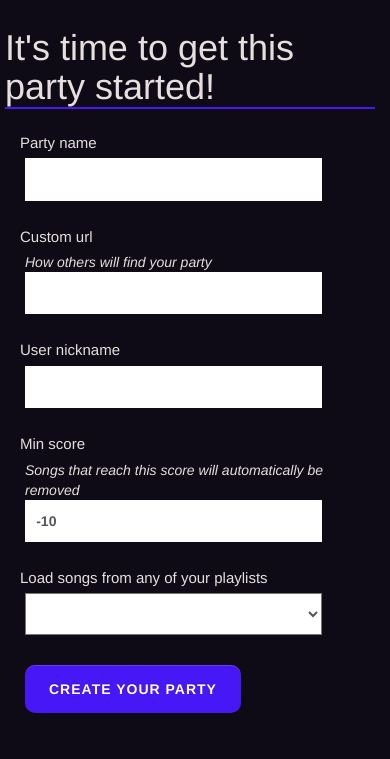
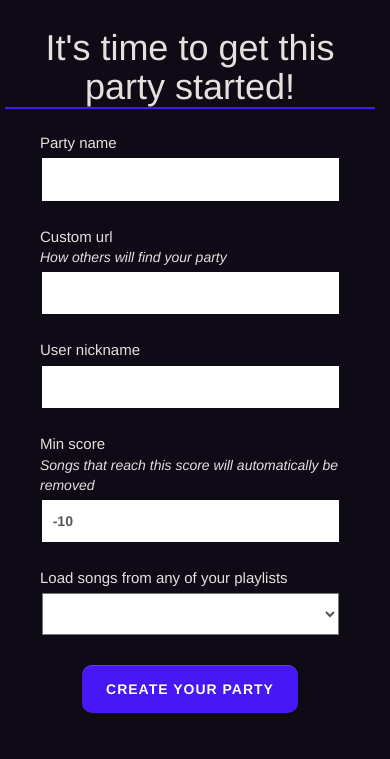
Before and after one commit to Up-Next/up-next, a Django app: template upnext/templates/create.html in a window 390 px wide. Shown: the part 103-862 px from the top of the page. Run offline with Django 3.2, Linux system fonts and the light colour scheme; the template is opened without the code that fills it, so the values that code supplies are empty; parts of the project's set-up code (start-up, migrations or seed data) failed here and were passed over; some libraries are stand-ins or nearby versions.

```diff
--- a/upnext/static/css/create.css
+++ b/upnext/static/css/create.css
@@ -11,18 +11,23 @@ body {
   background-color: #0e0b16;
 }
 
+.content {
+  text-align: center;
+}
+
 .blurb {
   margin: 18px 0;
   border-bottom: 2px solid #4717f6;
+  display: inline-block;
 }
 
-label {
-  font-size: 16px;
-  font-weight: 500;
-  display: block;
+.hint {
+  text-align: left;
+  margin-left: 30px;
 }
 
 input {
+  margin-top: 5px;
   width: 90%;
   color: #555;
   padding: 0.8em;
@@ -58,11 +63,22 @@ label {
   padding: 0 1em;
   width: 100%;
   font-size: 15px;
-  margin-left: -20px;
-  margin-bottom: 5px;
+  margin-left: 15px;
+  margin-bottom: 0;
   margin-top: 5px;
+  font-weight: 500;
+  text-align: left;
 }
 
+@media (max-width: 500px) {
+  label {
+    margin-left: 0;
+  }
+
+  .hint {
+    margin-left: 15px;
+  }
+}
 
 li {
   list-style-type: none
@@ -83,4 +99,5 @@ select {
   height: 42px;
   width: 90%;
   font-weight: bold;
+  margin-top: 5px;
 }
--- a/upnext/templates/create.html
+++ b/upnext/templates/create.html
@@ -1,10 +1,10 @@
 <!DOCTYPE html><html><head><title>UpNext</title></head><body>{% load staticfiles %}<meta charset="utf-8"><meta content="IE=edge, chrome=1" http-equiv="X-UA-Compatible"><meta content="width=device-width, initial-scale=1, maximum-scale=1" name="viewport"><link href="//maxcdn.bootstrapcdn.com/bootstrap/3.2.0/css/bootstrap.min.css" rel="stylesheet"><link href="//maxcdn.bootstrapcdn.com/bootstrap/3.2.0/css/bootstrap-theme.min.css" rel="stylesheet"><link href="{% static 'css/index.css' %}" rel="stylesheet"><div class="row header hidden-xs"><div class="col-xs-4"><a href="http://up-next.me"><img src="{% static 'images/logo.png' %}" height="30"></a></div><div class="col-xs-8"><div class="links"><div class="create"><a href="/create">+ Create a party</a></div><div class="how-to"><a href="/about">About</a></div></div></div></div><div class="row hidden"></div><div class="row header visible-xs"><div class="links-mobile"><div class="col-xs-12"><a href="http://up-next.me"><img src="{% static 'images/logo.png' %}" height="30"></a></div><div class="col-xs-12"><div class="create-mobile"><a href="/create">+ Create a party</a></div></div><div class="col-xs-12"><div class="how-to-mobile"><a href="/about">About</a></div></div></div></div><div class="content"><link href="{% static 'css/create.css' %}" rel="stylesheet"><h1 class="blurb">It's time to get this party started!</h1><form method="POST">{% csrf_token %}
 {% if form.party_name.errors %}<p class="error required"><label for="id_party_name">Party name</label><input id="id_party_name" type="text" name="party_name" maxlength="100"></p>{% else %}<p class="required"><label for="id_party_name">Party name</label><input id="id_party_name" type="text" name="party_name" maxlength="100"></p>{% endif %}
 {{ form.party_name.errors }}
-{% if form.url.errors %}<p class="error required"><label for="id_url">Custom url</label><i>How others will find your party</i><input id="id_url" type="text" name="url" maxlength="140"></p>{% else %}<p class="required"><label for="id_url">Custom url</label><i>How others will find your party</i><input id="id_url" type="text" name="url" maxlength="140"></p>{% endif %}
+{% if form.url.errors %}<p class="error required"><label for="id_url">Custom url</label><div class="hint"><i>How others will find your party</i></div><input id="id_url" type="text" name="url" maxlength="140"></p>{% else %}<p class="required"><label for="id_url">Custom url</label><div class="hint"><i>How others will find your party</i></div><input id="id_url" type="text" name="url" maxlength="140"></p>{% endif %}
 {{ form.url.errors }}
 {% if form.user_nickname.errors %}<p class="error required"><label for="id_user_nickname">User nickname</label><input id="id_user_nickname" type="text" name="user_nickname" maxlength="180"></p>{% else %}<p class="required"><label for="id_user_nickname">User nickname</label><input id="id_user_nickname" type="text" name="user_nickname" maxlength="180"></p>{% endif %}
 {{ form.user_nickname.errors }}
-{% if form.min_score.errors %}<p class="error required"><label for="id_min_score">Min score</label><i>Songs that reach this score will automatically be removed</i><input id="id_min_score" type="number" name="min_score" value="-10"></p>{% else %}<p class="required"><label for="id_min_score">Min score</label><i>Songs that reach this score will automatically be removed</i><input id="id_min_score" type="number" name="min_score" value="-10"></p>{% endif %}
+{% if form.min_score.errors %}<p class="error required"><label for="id_min_score">Min score</label><div class="hint"><i>Songs that reach this score will automatically be removed</i></div><input id="id_min_score" type="number" name="min_score" value="-10"></p>{% else %}<p class="required"><label for="id_min_score">Min score</label><div class="hint"><i>Songs that reach this score will automatically be removed</i></div><input id="id_min_score" type="number" name="min_score" value="-10"></p>{% endif %}
 {{ form.min_score.errors }}
 {% if form.uri.errors %}<p class="error required"><label for="id_uri">Load songs from any of your playlists</label><select id="id_uri" name="uri">{% for playlist in form.uri.field.choices %}<option value="{{playlist.0}}">{{playlist.1}}</option>{% endfor %}</select></p>{% else %}<p class="required"><label for="id_uri">Load songs from any of your playlists</label><select id="id_uri" name="uri">{% for playlist in form.uri.field.choices %}<option value="{{playlist.0}}">{{playlist.1}}</option>{% endfor %}</select></p>{% endif %}<button type="submit" class="btn btn-primary">Create your party</button></form></div><script src="https://ajax.googleapis.com/ajax/libs/jquery/1.11.1/jquery.min.js"></script><script src="//maxcdn.bootstrapcdn.com/bootstrap/3.3.1/js/bootstrap.min.js"></script></body></html>
```
Also changed, not shown: upnext/tokens.txt (+1 -1 lines), 1 other file.
